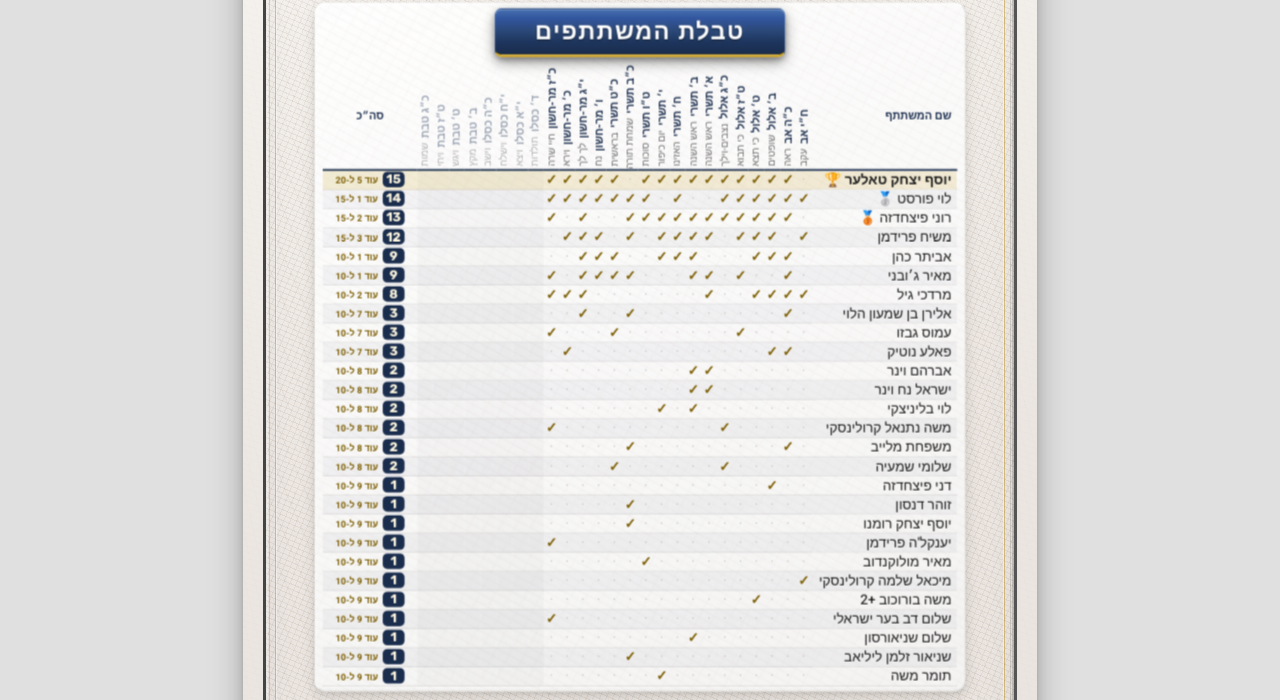
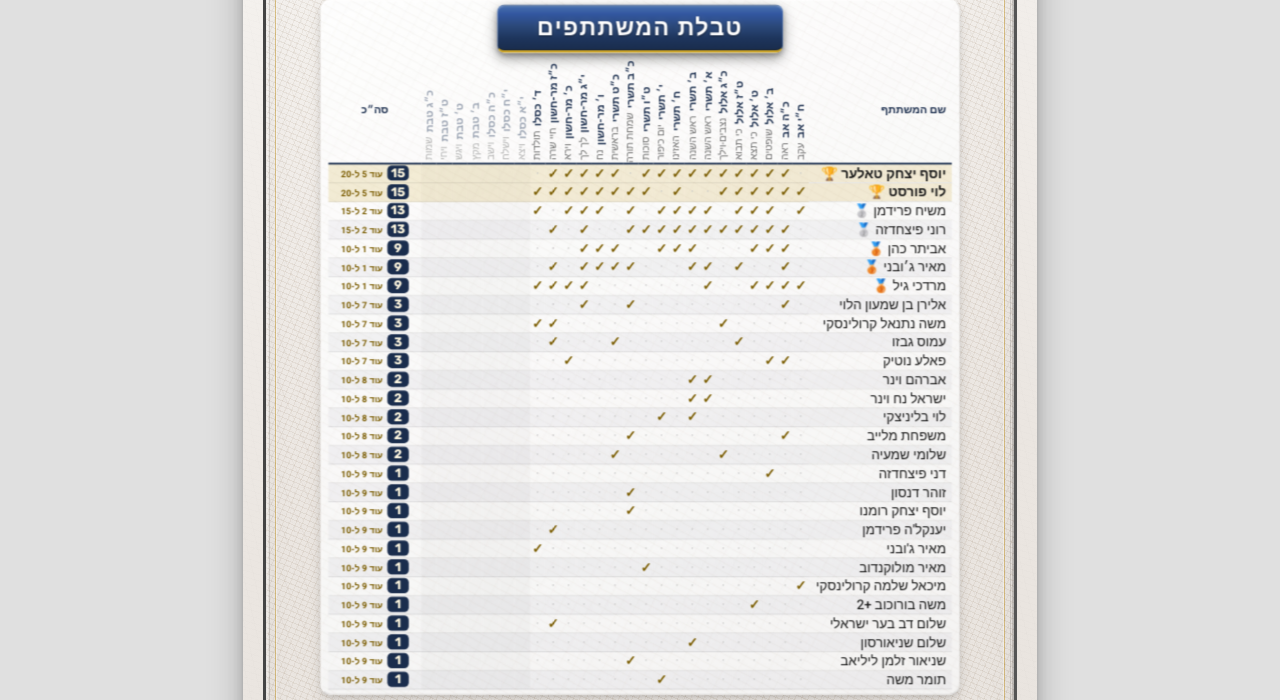
Before and after one commit to Israel-Kli/shabbat-timetable, a plain HTML site: page progress.html in a window 1280 px wide. Shown: the part 256-956 px from the top of the page. Drawn offline with Linux system fonts and the light colour scheme; a web font is replaced by a local one.

Commit message:
Tracker: add Shabbat Toldot attendance

```diff
--- a/progress.html
+++ b/progress.html
@@ -613,7 +613,17 @@
             'מרדכי גיל',
           ],
         },
-        { date: 'ד׳ כסלו', parasha: 'תולדות' },
+        {
+          date: 'ד׳ כסלו',
+          parasha: 'תולדות',
+          names: [
+            'לוי פורסט',
+            'משיח פרידמן',
+            'מאיר ג\'ובני',
+            'מרדכי גיל',
+            'משה נתנאל קרולינסקי',
+          ],
+        },
         { date: 'י״א כסלו', parasha: 'ויצא' },
         { date: 'י״ח כסלו', parasha: 'וישלח' },
         { date: 'כ״ה כסלו', parasha: 'וישב' },
```
